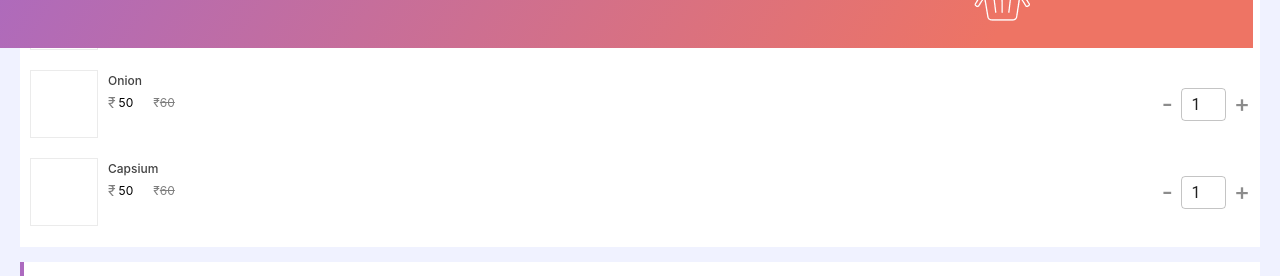
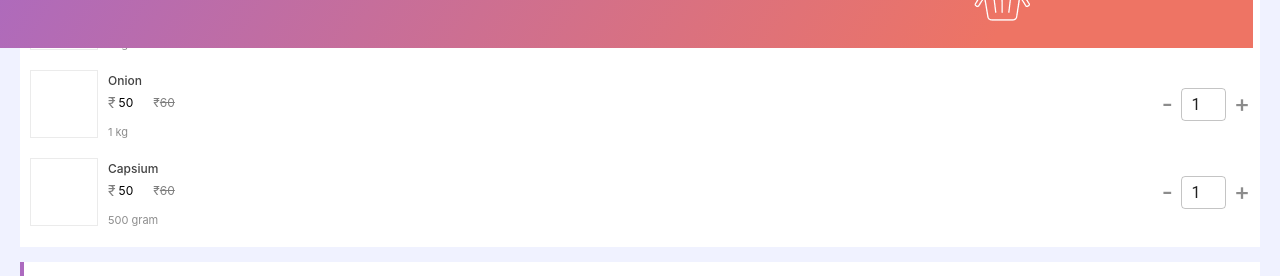
Before and after one commit to anshultanwani/Saab, a React (Create React App) app: page /stock-refill in a window 1280 px wide. Shown: the part 150-426 px from the top of the page. Built offline with nearby package versions, Linux system fonts and the light colour scheme.

Commit message:
minqty in list

```diff
--- a/src/components/StockList.jsx
+++ b/src/components/StockList.jsx
@@ -34,6 +34,7 @@ const StockList = props => {
                                 : null}
                             </span>
                         </div>
+                        <div className='min-qty'>{data.minQty}</div>
                     </div>
                 </div>
                 <div className='right-sec'>
--- a/src/components/stock-row.scss
+++ b/src/components/stock-row.scss
@@ -18,6 +18,20 @@ div {
             display: inline-flex;
             align-items: flex-start;
             font-size: 12px;
+
+            .name-price {
+                height: 100%;
+                position: relative;
+
+                .min-qty {
+                    position: absolute;
+                    bottom: 0px;
+                    font-size: 11px;
+                    line-height: 12px;
+                    color: #414141;
+                    opacity: 0.6;
+                }
+            }
 
             .name {
                 font-weight: 500;
```
